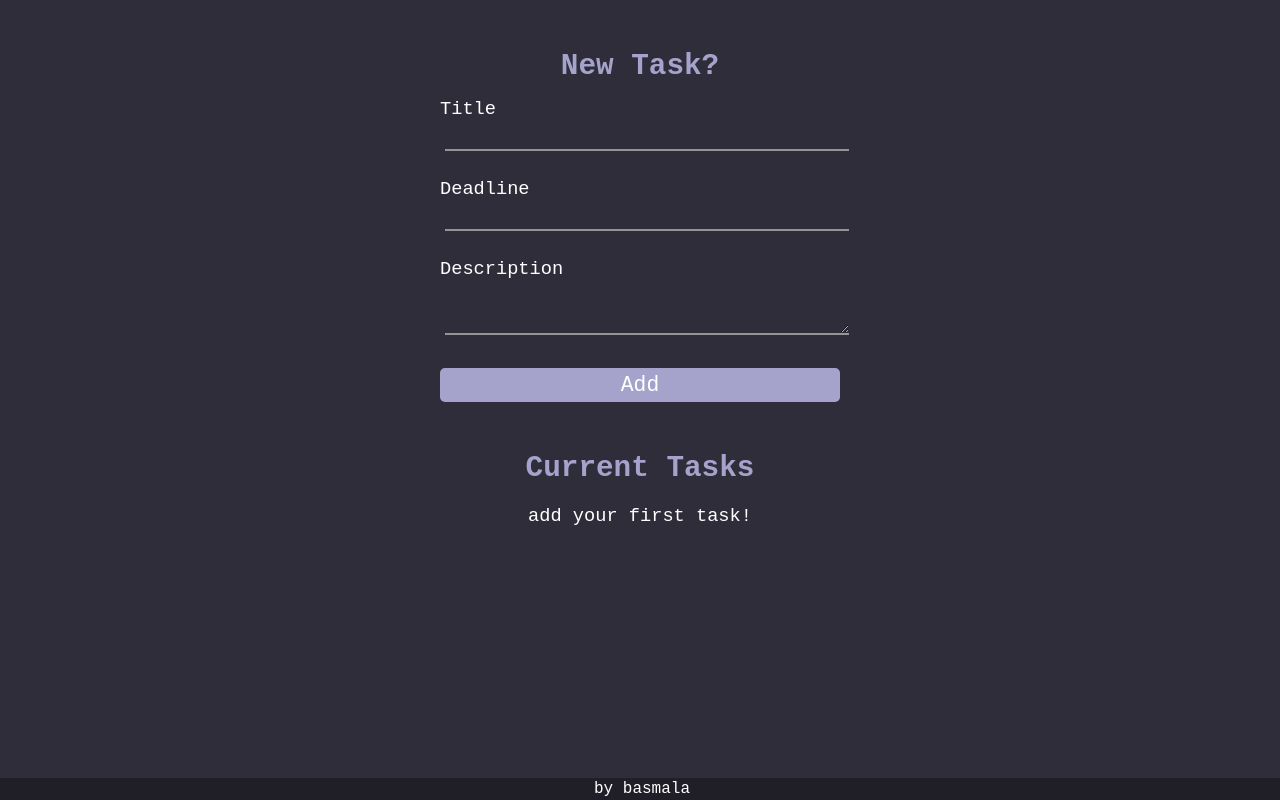
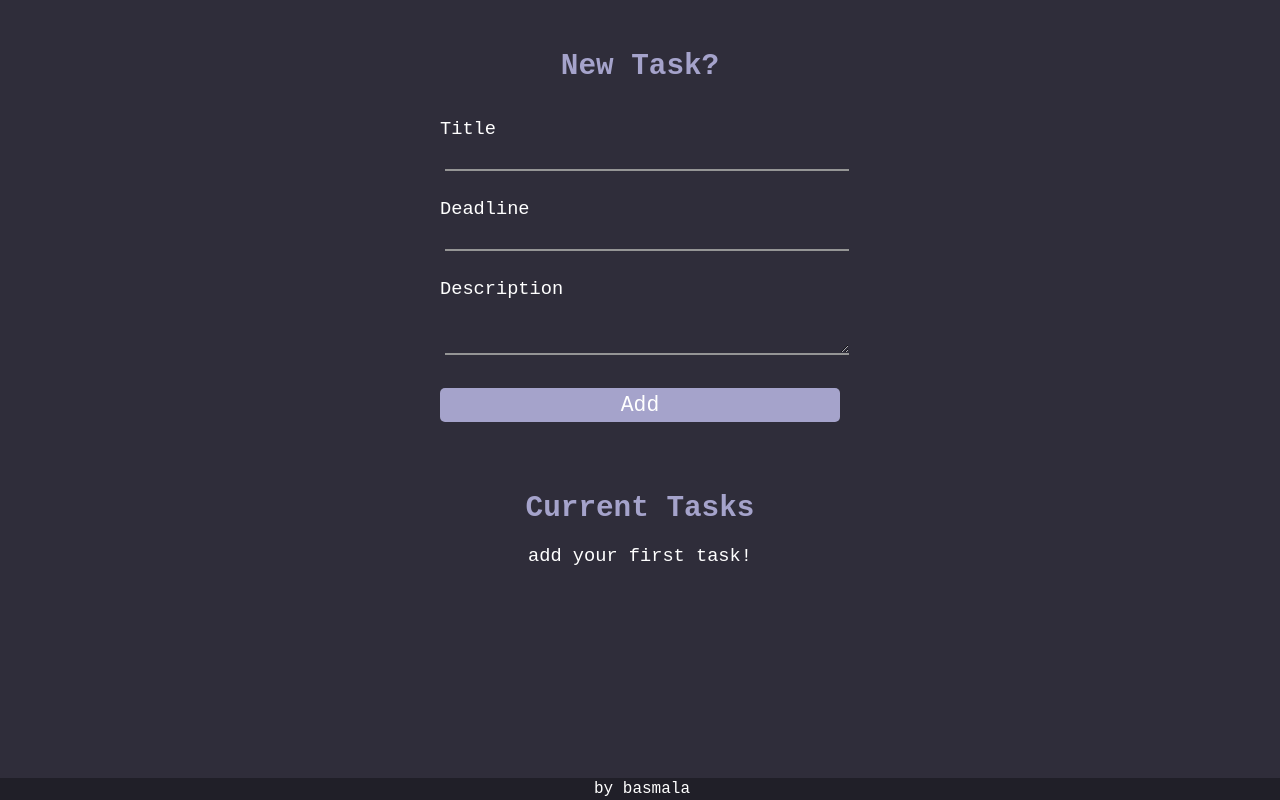
Before and after one commit to B-asmala/simple-websocket, a website: page index.html in a window 1280 px wide. Drawn offline with Linux system fonts and the light colour scheme.

Commit message:
changed css

```diff
--- a/index.html
+++ b/index.html
@@ -35,6 +35,7 @@
         margin: auto;
         font-size: 14pt;
         margin-bottom: 50px;
+        padding: 20px;
     }
 
     .input-field {
@@ -127,7 +128,7 @@
 <body>
     <h1>New Task?</h1>
     <br>
-    <form id="task-form" action="/submit" method="POST">
+    <form id="task-form" action="/" method="POST">
         <label for="title">Title</label><br>
         <input type="text" id="title" name="Title" class="input-field" required><br><br>
 
```
